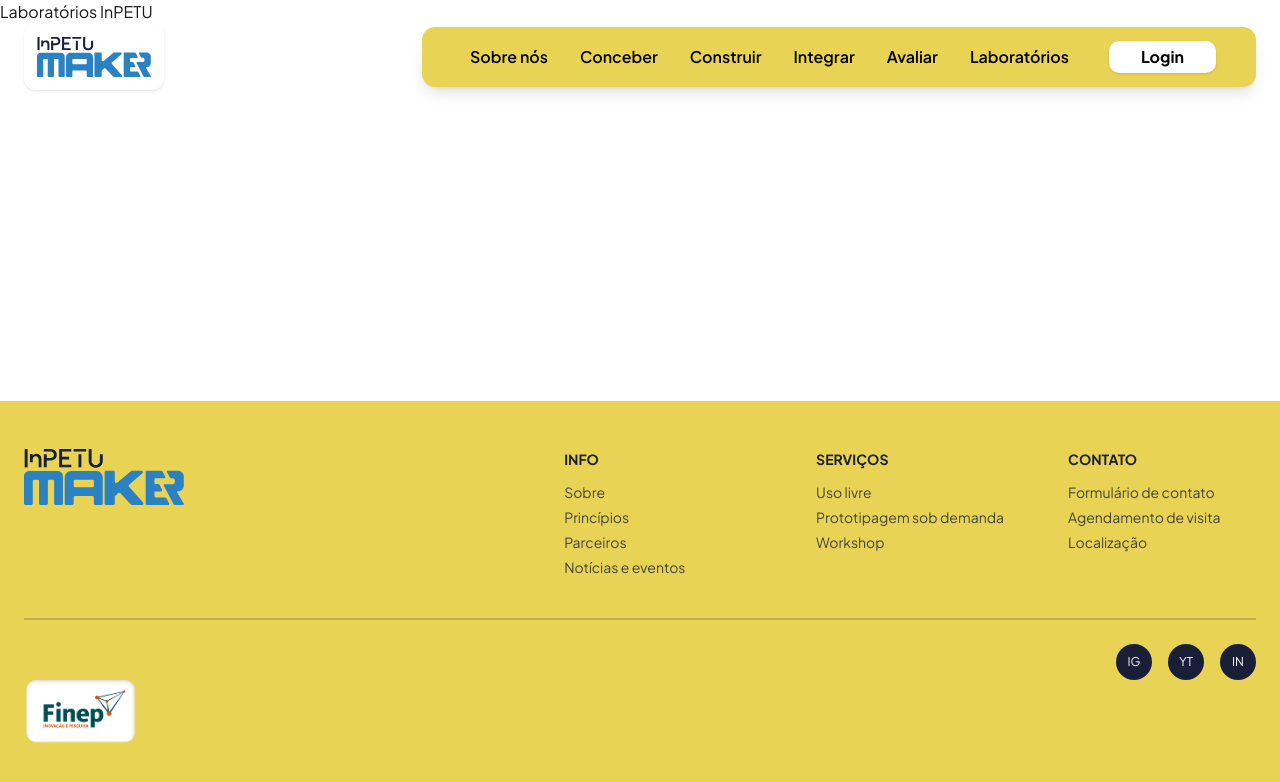
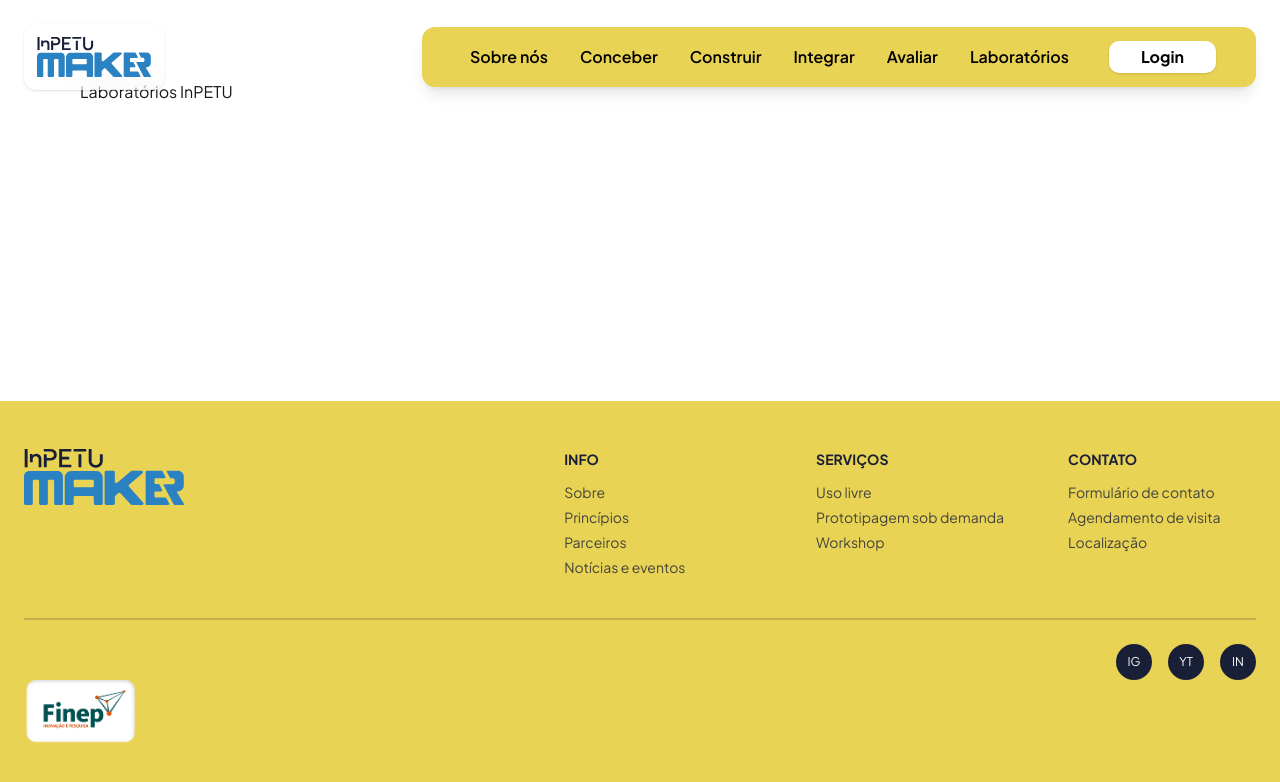
Before and after one commit to hubinpetu-byte/site-inpetu-maker, a Next.js app: page /laboratorios in a window 1280 px wide. Shown: the top 782 px of the page. Built offline with nearby package versions, Linux system fonts and the light colour scheme.

Commit message:
Refactor LaboratoriosPage to include className

```diff
--- a/app/laboratorios/page.tsx
+++ b/app/laboratorios/page.tsx
@@ -1,9 +1,4 @@
 import React from 'react';
-
 export default function LaboratoriosPage() {
-  return (
-    <main>
-      <h1>Laboratórios InPETU</h1>
-    </main>
-  );
-}// reset final.
+  return <main className="p-20"><h1>Laboratórios InPETU</h1></main>;
+}
```
